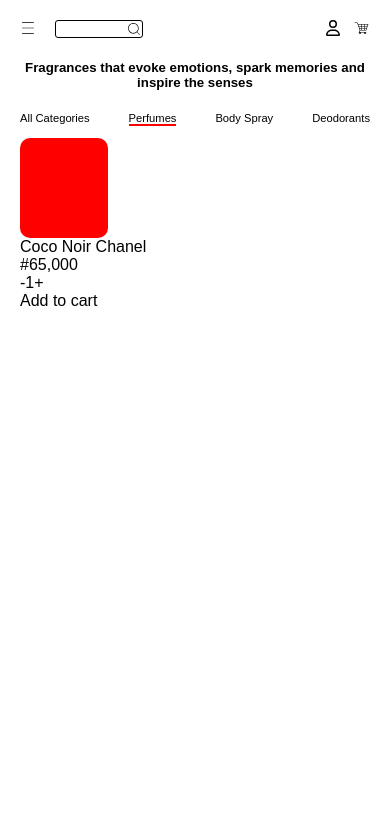
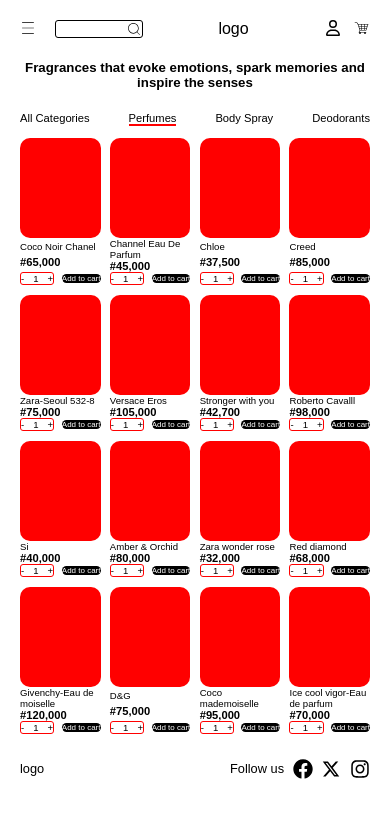
Before and after one commit to darrk-heart/hng-stage-two-project, a React (Create React App) app: page / in a window 390 px wide. Shown: the top 818 px of the page. Built offline with nearby package versions, Linux system fonts and the light colour scheme.

Commit message:
working on mobile view

```diff
--- a/src/components/ProductList.jsx
+++ b/src/components/ProductList.jsx
@@ -4,6 +4,10 @@
 import { CiSearch } from "react-icons/ci";
 import { FaRegUser } from "react-icons/fa6";
 import { GiShoppingCart } from "react-icons/gi";
+import { FaFacebook } from "react-icons/fa";
+import { RiTwitterXFill } from "react-icons/ri";
+import { FaInstagram } from "react-icons/fa";
+
 import "./styles.css";
 
 function ProductList() {
@@ -22,7 +26,7 @@
             <CiSearch />
           </div>
         </div>
-        <div></div>
+        <div>logo</div>
         <div className="product-header-last">
           <FaRegUser />
           <GiShoppingCart onClick={goToCheckout} />
@@ -39,20 +43,231 @@
         <li>Body Spray</li>
         <li>Deodorants</li>
       </ul>
-
+      <div className="products-view">
         <div className="products">
           <div className="item">
             <div className="pic-background"></div>
-          <span>Coco Noir Chanel</span>
-          <span>#65,000</span>
-          <div>
+            <span className="product-name">Coco Noir Chanel</span>
+            <span className="product-price">#65,000</span>
+            <div className="item-operations">
               <div>
                 <span>-</span>
                 <span>1</span>
                 <span>+</span>
               </div>
-            <div>Add to cart</div>
+              <span className="addToCart">Add to cart</span>
             </div>
+          </div>
+          <div className="item">
+            <div className="pic-background"></div>
+            <span className="product-name">Channel Eau De Parfum</span>
+            <span className="product-price">#45,000</span>
+            <div className="item-operations">
+              <div>
+                <span>-</span>
+                <span>1</span>
+                <span>+</span>
+              </div>
+              <span className="addToCart">Add to cart</span>
+            </div>
+          </div>{" "}
+          <div className="item">
+            <div className="pic-background"></div>
+            <span className="product-name">Chloe</span>
+            <span className="product-price">#37,500</span>
+            <div className="item-operations">
+              <div>
+                <span>-</span>
+                <span>1</span>
+                <span>+</span>
+              </div>
+              <span className="addToCart">Add to cart</span>
+            </div>
+          </div>{" "}
+          <div className="item">
+            <div className="pic-background"></div>
+            <span className="product-name">Creed</span>
+            <span className="product-price">#85,000</span>
+            <div className="item-operations">
+              <div>
+                <span>-</span>
+                <span>1</span>
+                <span>+</span>
+              </div>
+              <span className="addToCart">Add to cart</span>
+            </div>
+          </div>
+        </div>
+        <div className="products">
+          <div className="item">
+            <div className="pic-background"></div>
+            <span className="product-name">Zara-Seoul 532-8</span>
+            <span className="product-price">#75,000</span>
+            <div className="item-operations">
+              <div>
+                <span>-</span>
+                <span>1</span>
+                <span>+</span>
+              </div>
+              <span className="addToCart">Add to cart</span>
+            </div>
+          </div>
+          <div className="item">
+            <div className="pic-background"></div>
+            <span className="product-name">Versace Eros</span>
+            <span className="product-price">#105,000</span>
+            <div className="item-operations">
+              <div>
+                <span>-</span>
+                <span>1</span>
+                <span>+</span>
+              </div>
+              <span className="addToCart">Add to cart</span>
+            </div>
+          </div>{" "}
+          <div className="item">
+            <div className="pic-background"></div>
+            <span className="product-name">Stronger with you</span>
+            <span className="product-price">#42,700</span>
+            <div className="item-operations">
+              <div>
+                <span>-</span>
+                <span>1</span>
+                <span>+</span>
+              </div>
+              <span className="addToCart">Add to cart</span>
+            </div>
+          </div>{" "}
+          <div className="item">
+            <div className="pic-background"></div>
+            <span className="product-name">Roberto Cavalll</span>
+            <span className="product-price">#98,000</span>
+            <div className="item-operations">
+              <div>
+                <span>-</span>
+                <span>1</span>
+                <span>+</span>
+              </div>
+              <span className="addToCart">Add to cart</span>
+            </div>
+          </div>
+        </div>
+        <div className="products">
+          <div className="item">
+            <div className="pic-background"></div>
+            <span className="product-name">Si</span>
+            <span className="product-price">#40,000</span>
+            <div className="item-operations">
+              <div>
+                <span>-</span>
+                <span>1</span>
+                <span>+</span>
+              </div>
+              <span className="addToCart">Add to cart</span>
+            </div>
+          </div>
+          <div className="item">
+            <div className="pic-background"></div>
+            <span className="product-name">Amber & Orchid</span>
+            <span className="product-price">#80,000</span>
+            <div className="item-operations">
+              <div>
+                <span>-</span>
+                <span>1</span>
+                <span>+</span>
+              </div>
+              <span className="addToCart">Add to cart</span>
+            </div>
+          </div>{" "}
+          <div className="item">
+            <div className="pic-background"></div>
+            <span className="product-name">Zara wonder rose</span>
+            <span className="product-price">#32,000</span>
+            <div className="item-operations">
+              <div>
+                <span>-</span>
+                <span>1</span>
+                <span>+</span>
+              </div>
+              <span className="addToCart">Add to cart</span>
+            </div>
+          </div>{" "}
+          <div className="item">
+            <div className="pic-background"></div>
+            <span className="product-name">Red diamond</span>
+            <span className="product-price">#68,000</span>
+            <div className="item-operations">
+              <div>
+                <span>-</span>
+                <span>1</span>
+                <span>+</span>
+              </div>
+              <span className="addToCart">Add to cart</span>
+            </div>
+          </div>
+        </div>
+        <div className="products">
+          <div className="item">
+            <div className="pic-background"></div>
+            <span className="product-name">Givenchy-Eau de moiselle</span>
+            <span className="product-price">#120,000</span>
+            <div className="item-operations">
+              <div>
+                <span>-</span>
+                <span>1</span>
+                <span>+</span>
+              </div>
+              <span className="addToCart">Add to cart</span>
+            </div>
+          </div>
+          <div className="item">
+            <div className="pic-background"></div>
+            <span className="product-name">D&G</span>
+            <span className="product-price">#75,000</span>
+            <div className="item-operations">
+              <div>
+                <span>-</span>
+                <span>1</span>
+                <span>+</span>
+              </div>
+              <span className="addToCart">Add to cart</span>
+            </div>
+          </div>{" "}
+          <div className="item">
+            <div className="pic-background"></div>
+            <span className="product-name">Coco mademoiselle</span>
+            <span className="product-price">#95,000</span>
+            <div className="item-operations">
+              <div>
+                <span>-</span>
+                <span>1</span>
+                <span>+</span>
+              </div>
+              <span className="addToCart">Add to cart</span>
+            </div>
+          </div>{" "}
+          <div className="item">
+            <div className="pic-background"></div>
+            <span className="product-name">Ice cool vigor-Eau de parfum</span>
+            <span className="product-price">#70,000</span>
+            <div className="item-operations">
+              <div>
+                <span>-</span>
+                <span>1</span>
+                <span>+</span>
+              </div>
+              <span className="addToCart">Add to cart</span>
+            </div>
+          </div>
+        </div>
+      </div>
+      <div className="product-footer">
+        <div>logo</div>
+        <div>
+          <span>Follow us</span>
+          <FaFacebook size={20} />
+          <RiTwitterXFill size={20} />
+          <FaInstagram size={20} />
         </div>
       </div>
     </div>
--- a/src/components/styles.css
+++ b/src/components/styles.css
@@ -33,16 +33,61 @@
 .perfumes {
   border-bottom: 2px solid red;
 }
+.products-view {
+}
 .products {
+  display: flex;
+  justify-content: space-between;
+  margin-bottom: 10px;
 }
 
 .item {
   display: flex;
   flex-direction: column;
+  justify-content: space-between;
+  width: 23%;
 }
 .pic-background {
   background-color: red;
-  width: 25%;
+  width: 100%;
   height: 100px;
   border-radius: 10px;
 }
+.item-operations {
+  display: flex;
+  align-items: center;
+  justify-content: space-between;
+}
+.item-operations div {
+  border: 1px solid red;
+  border-radius: 3px;
+  font-size: 0.6rem;
+  width: 40%;
+  display: flex;
+  justify-content: space-between;
+}
+.product-name {
+  font-size: 0.6rem;
+}
+.product-price {
+  font-size: 0.7rem;
+  font-weight: 600;
+}
+.addToCart {
+  font-size: 0.5rem;
+  background-color: black;
+  color: white;
+  border-radius: 10px;
+}
+.product-footer {
+  margin-top: 25px;
+  display: flex;
+  justify-content: space-between;
+}
+.product-footer div {
+  width: 40%;
+  display: flex;
+  justify-content: space-between;
+  font-size: 0.8rem;
+  align-items: center;
+}
```
Lines whose indentation alone changed are shown as unchanged.
